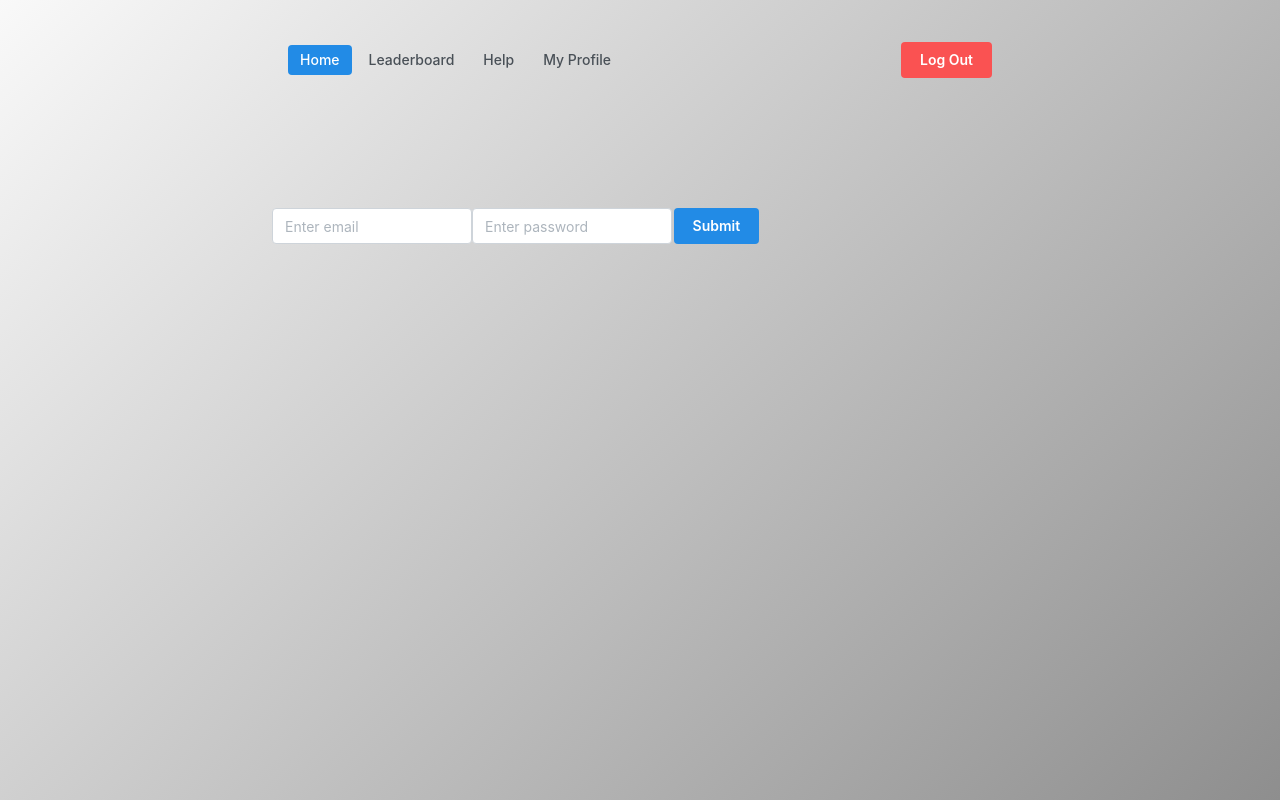
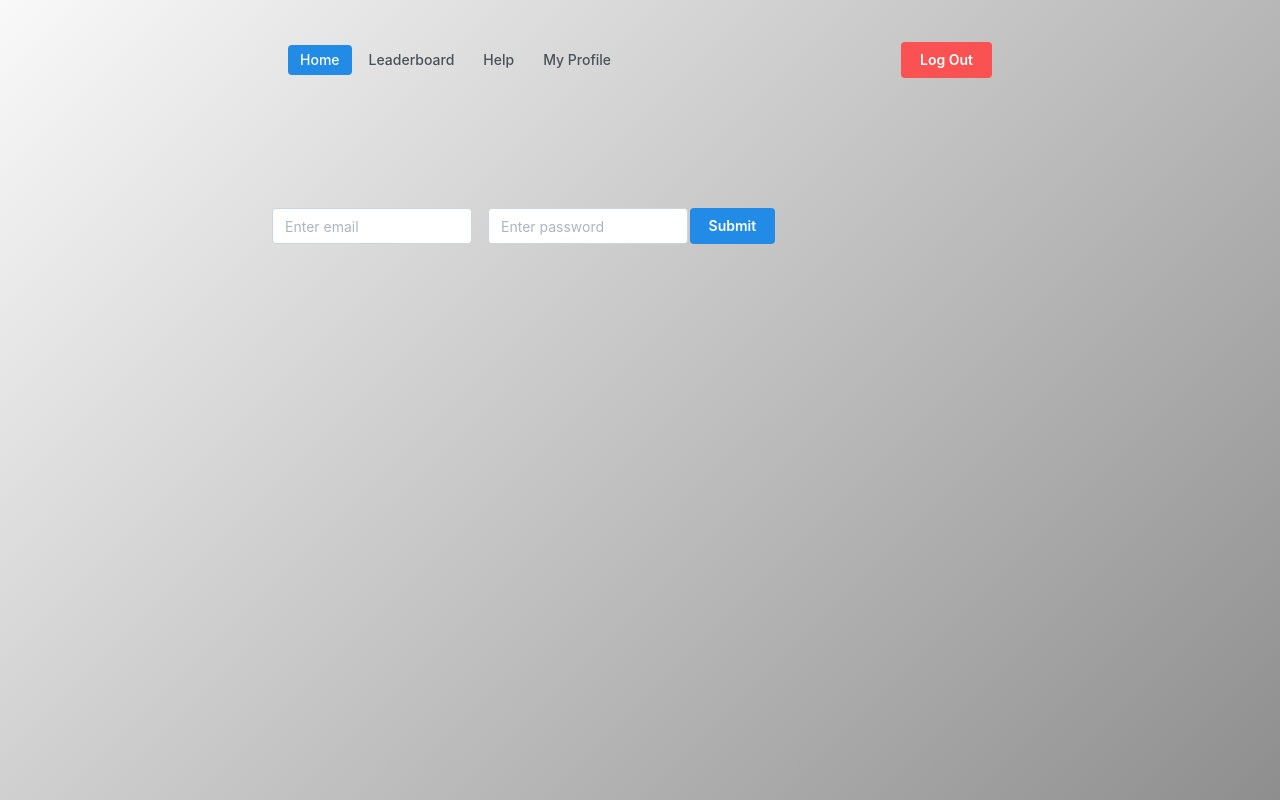
Before and after one commit to HaimFC/code-battle, a React (Vite) app in the folder code-battle/: page /login in a window 1280 px wide. Built offline with nearby package versions, Linux system fonts and the light colour scheme; sample sign-in values are in the browser's storage.

Commit message:
added group

```diff
--- a/code-battle/src/pages/LoginPage.jsx
+++ b/code-battle/src/pages/LoginPage.jsx
@@ -1,5 +1,5 @@
 import { useMockAuth } from "../auth/AuthProvider";
-import { Button, TextInput } from "@mantine/core";
+import { Button, TextInput, Group } from "@mantine/core";
 import { useForm } from "@mantine/form";
 
 // TODO: Use supabase handleLogin function
@@ -30,6 +30,7 @@ export default function LoginPage() {
         handleLogin(values.email, values.password)
       )}
     >
+      <Group>
         <TextInput
           w={200}
           withAsterisk
@@ -44,6 +45,8 @@ export default function LoginPage() {
           key={form.key("password")}
           {...form.getInputProps("password")}
         />
+      </Group>
+
       <Button
         style={{ alignSelf: "flex-start", marginLeft: "0.1rem" }}
         type="submit"
```
Lines whose indentation alone changed are shown as unchanged.
